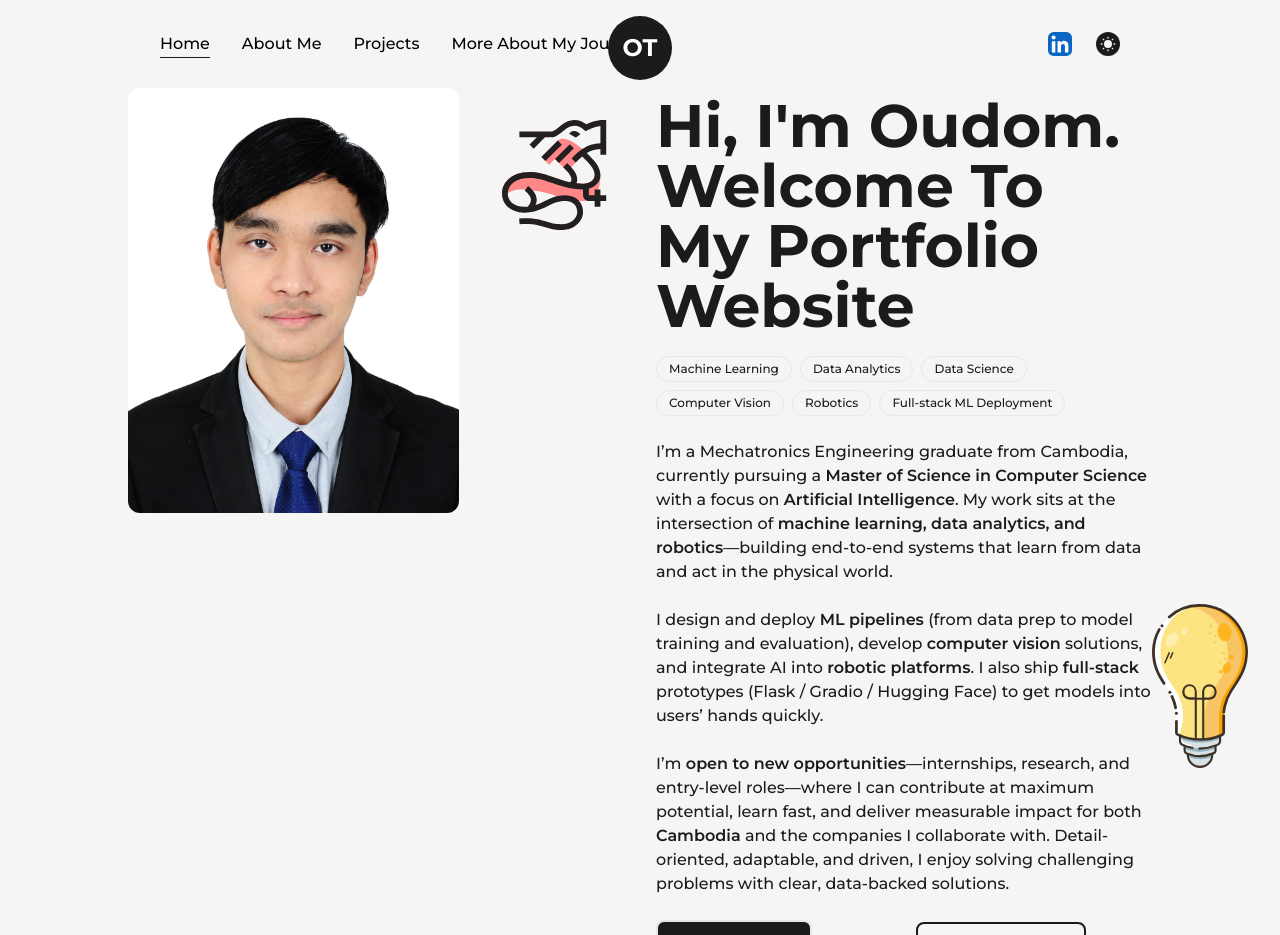
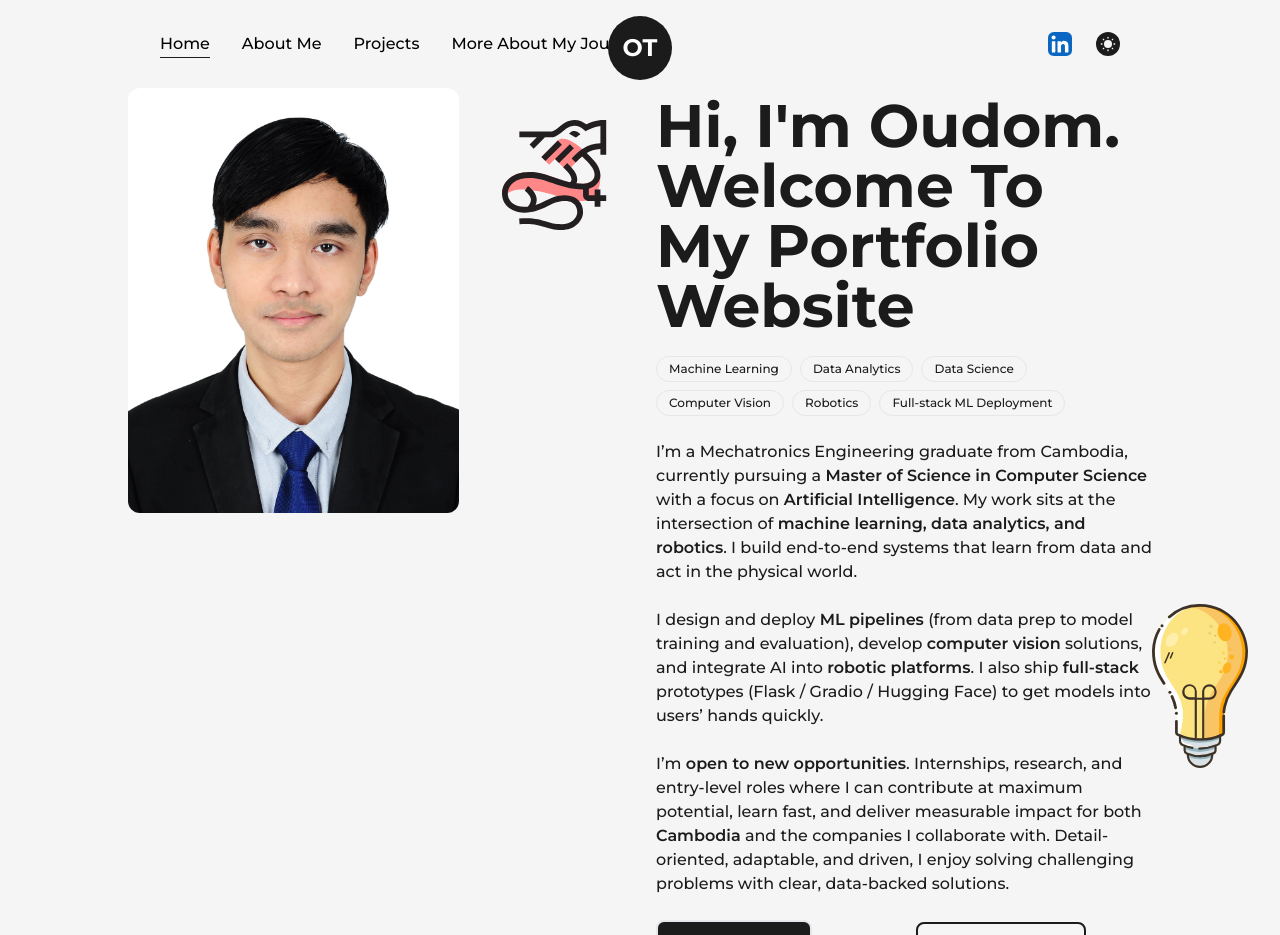
Before and after one commit to DukeDick/OudomThachPortfolio, a Next.js app: page / in a window 1280 px wide. Shown: the top 935 px of the page. Built offline with nearby package versions, Linux system fonts and the light colour scheme.

Commit message:
Update index.js

```diff
--- a/src/pages/index.js
+++ b/src/pages/index.js
@@ -13,10 +13,10 @@ export default function Home() {
   return (
     <>
       <Head>
-        <title>Oudom Thach — AI & Robotics Portfolio</title>
+        <title>Oudom Thach | AI & Robotics Portfolio</title>
         <meta
           name="description"
-          content="Oudom Thach — Mechatronics graduate and M.S. in Computer Science (AI) candidate. Projects in machine learning, data analytics, computer vision, robotics, and full-stack deployment. Open to opportunities to create real-world impact for Cambodia and forward-thinking companies."
+          content="Oudom Thach | Mechatronics graduate and M.S. in Computer Science (AI) candidate. Projects in machine learning, data analytics, computer vision, robotics, and full-stack deployment. Open to opportunities to create real-world impact for Cambodia and forward-thinking companies."
         />
       </Head>
 
@@ -83,7 +83,7 @@ export default function Home() {
                 <span className="font-semibold">
                   machine learning, data analytics, and robotics
                 </span>
-                —building end-to-end systems that learn from data and act in the
+                . I build end-to-end systems that learn from data and act in the
                 physical world.
               </p>
 
@@ -100,8 +100,8 @@ export default function Home() {
               </p>
 
               <p className="mb-4 text-base font-medium md:text-sm sm:!text-xs">
-                I’m <span className="font-semibold">open to new opportunities</span>
-                —internships, research, and entry-level roles—where I can
+                I’m <span className="font-semibold">open to new opportunities</span>.
+                Internships, research, and entry-level roles where I can
                 contribute at maximum potential, learn fast, and deliver
                 measurable impact for both{" "}
                 <span className="font-semibold">Cambodia</span> and the companies
```
